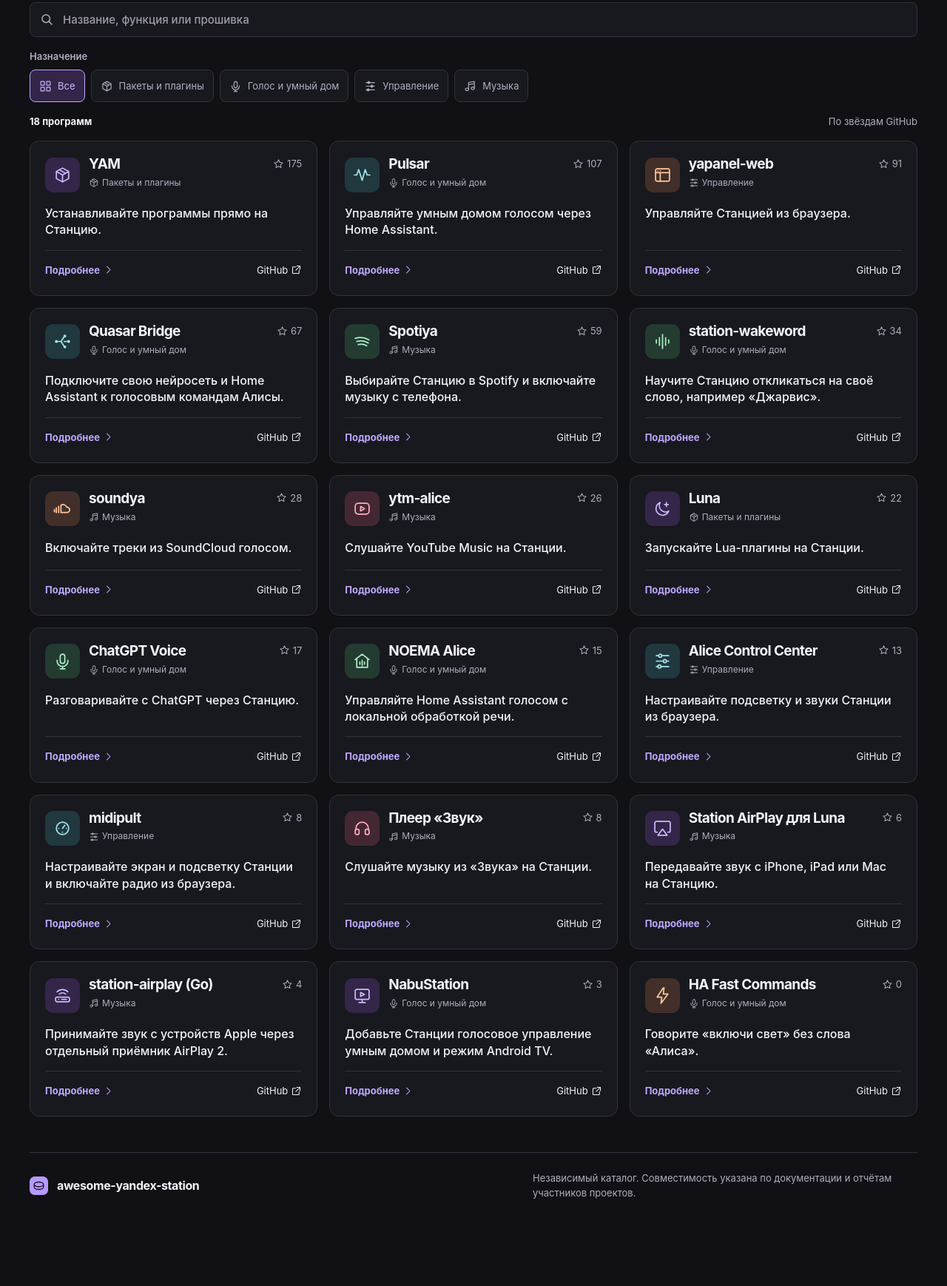
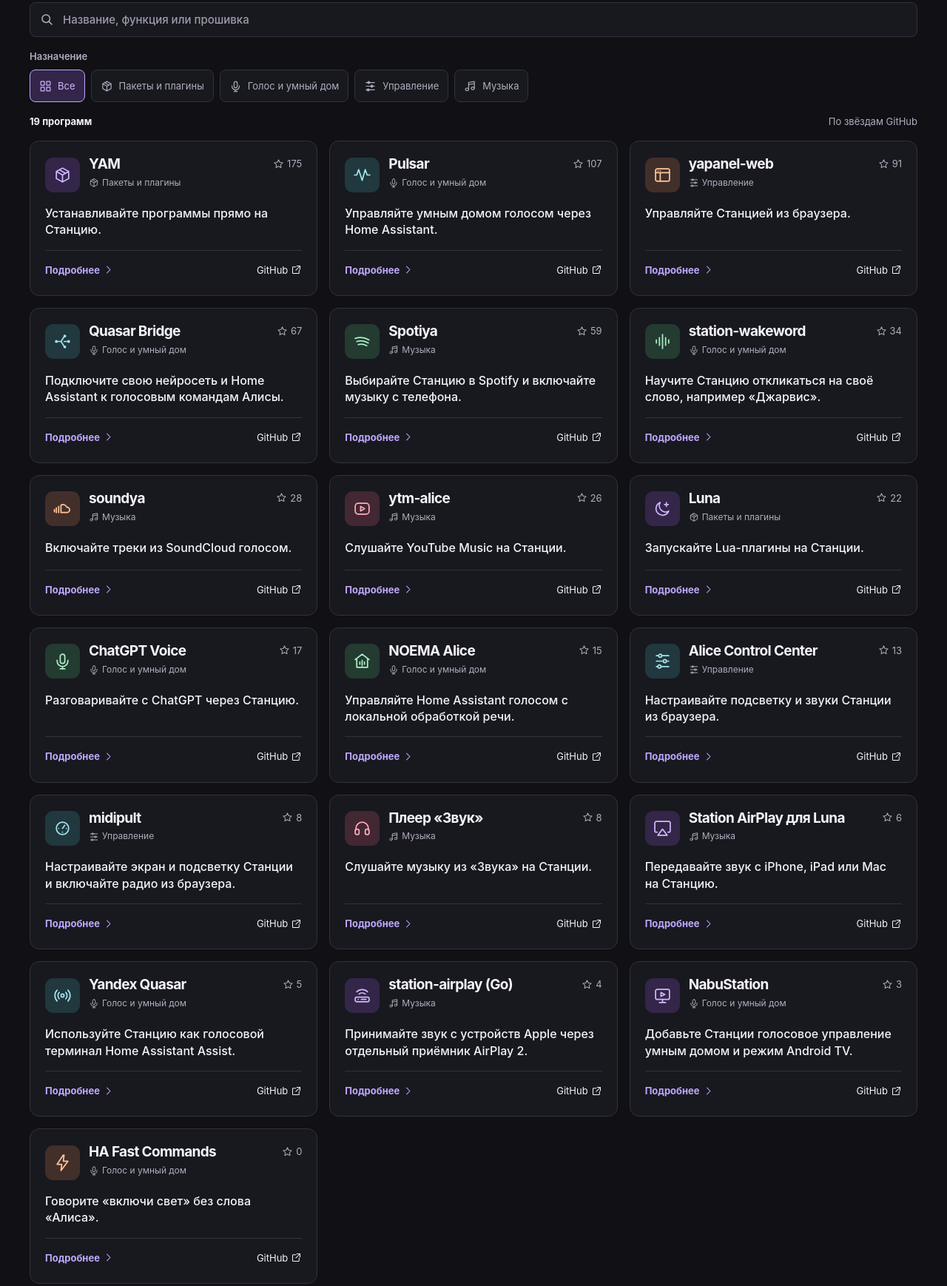
Before and after one commit to Razdva122/awesome-yandex-station, a plain HTML site: page index.html in a window 1280 px wide. Shown: the part 636-2374 px from the top of the page at 74% size. Before the commit the page ends 2282 px from the top, so only its background shows below. Drawn offline with Linux system fonts and the light colour scheme.

Commit message:
Add Yandex Quasar to the catalog

```diff
--- a/app.mjs
+++ b/app.mjs
@@ -19,6 +19,7 @@ const icons = {
   route: '<path d="M5 12h5m4 0h5m-9 0 4-6m-4 6 4 6"/><circle cx="4" cy="12" r="1"/><circle cx="15" cy="5" r="1"/><circle cx="20" cy="12" r="1"/><circle cx="15" cy="19" r="1"/>',
   receiver: '<rect x="3" y="14" width="18" height="6" rx="2"/><path d="M7 17h.01M11 17h6M8 10a6 6 0 0 1 8 0M5 7a10 10 0 0 1 14 0"/>',
   trigger: '<path d="M4 10v4m4-7v10m4-14v18m4-14v10m4-7v4"/>',
+  satellite: '<circle cx="12" cy="12" r="2"/><path d="M7.8 7.8a6 6 0 0 0 0 8.4m8.4-8.4a6 6 0 0 1 0 8.4M5 5a10 10 0 0 0 0 14M19 5a10 10 0 0 1 0 14"/>',
   star: '<path d="m12 3 2.7 5.7 6.3.8-4.6 4.5 1.1 6.2-5.5-3-5.5 3 1.1-6.2L3 9.5l6.3-.8L12 3Z"/>',
   external: '<path d="M13 4h7v7M20 4l-9 9m7 0v6a1 1 0 0 1-1 1H5a1 1 0 0 1-1-1V7a1 1 0 0 1 1-1h6"/>',
   grid: '<rect x="3" y="3" width="7" height="7" rx="1"/><rect x="14" y="3" width="7" height="7" rx="1"/><rect x="3" y="14" width="7" height="7" rx="1"/><rect x="14" y="14" width="7" height="7" rx="1"/>',
@@ -254,7 +255,7 @@ function initialize(data) {
 }
 
 try {
-  const response = await fetch('./catalog.json?v=yam-install', { cache: 'no-cache' });
+  const response = await fetch('./catalog.json?v=yandex-quasar', { cache: 'no-cache' });
   if (!response.ok) throw new Error(`HTTP ${response.status}`);
   initialize(await response.json());
 } catch (error) {
--- a/catalog.json
+++ b/catalog.json
@@ -357,6 +357,21 @@
         {"model":"lite2","status":"declared","note":"Автор ожидает, что заработает на совместимой прошивке."},
         {"model":"midi","status":"declared","note":"Автор ожидает, что заработает на совместимой прошивке."}
       ]
+    },
+    {
+      "name": "Yandex Quasar", "icon": "satellite", "accent": "cyan", "category": "voice", "stars": 5,
+      "repo": "https://github.com/darkdarin/yandex-quasar",
+      "description": "Используйте Станцию как голосовой терминал Home Assistant Assist.",
+      "requirements": "Home Assistant с HACS и Quasar Adapter. Для музыки нужен Music Assistant.",
+      "features": [
+        "Голосовые команды с локальным или облачным распознаванием в Home Assistant",
+        "Таймеры с отсчётом на дисплее Станции",
+        "Музыка через Sendspin и голосовые объявления из автоматизаций"
+      ],
+      "compatibility": [
+        {"model":"midi","variant":"Cucumber","status":"tested","firmware":"0.369.1.50"},
+        {"model":"lite2","variant":"Plum","status":"declared","note":"Модель указана в предложении для каталога. Подтверждение проверки в README отсутствует.","source":"https://github.com/Razdva122/awesome-yandex-station/issues/1"}
+      ]
     }
   ]
 }
--- a/index.html
+++ b/index.html
@@ -8,7 +8,7 @@
   <title>awesome-yandex-station | каталог программ</title>
   <link rel="icon" href="assets/station-mark.svg" type="image/svg+xml">
   <link rel="stylesheet" href="styles.css?v=yam-install">
-  <script type="module" src="app.mjs?v=yam-install"></script>
+  <script type="module" src="app.mjs?v=yandex-quasar"></script>
 </head>
 <body>
   <a class="skip-link" href="#catalog">К каталогу</a>
```
